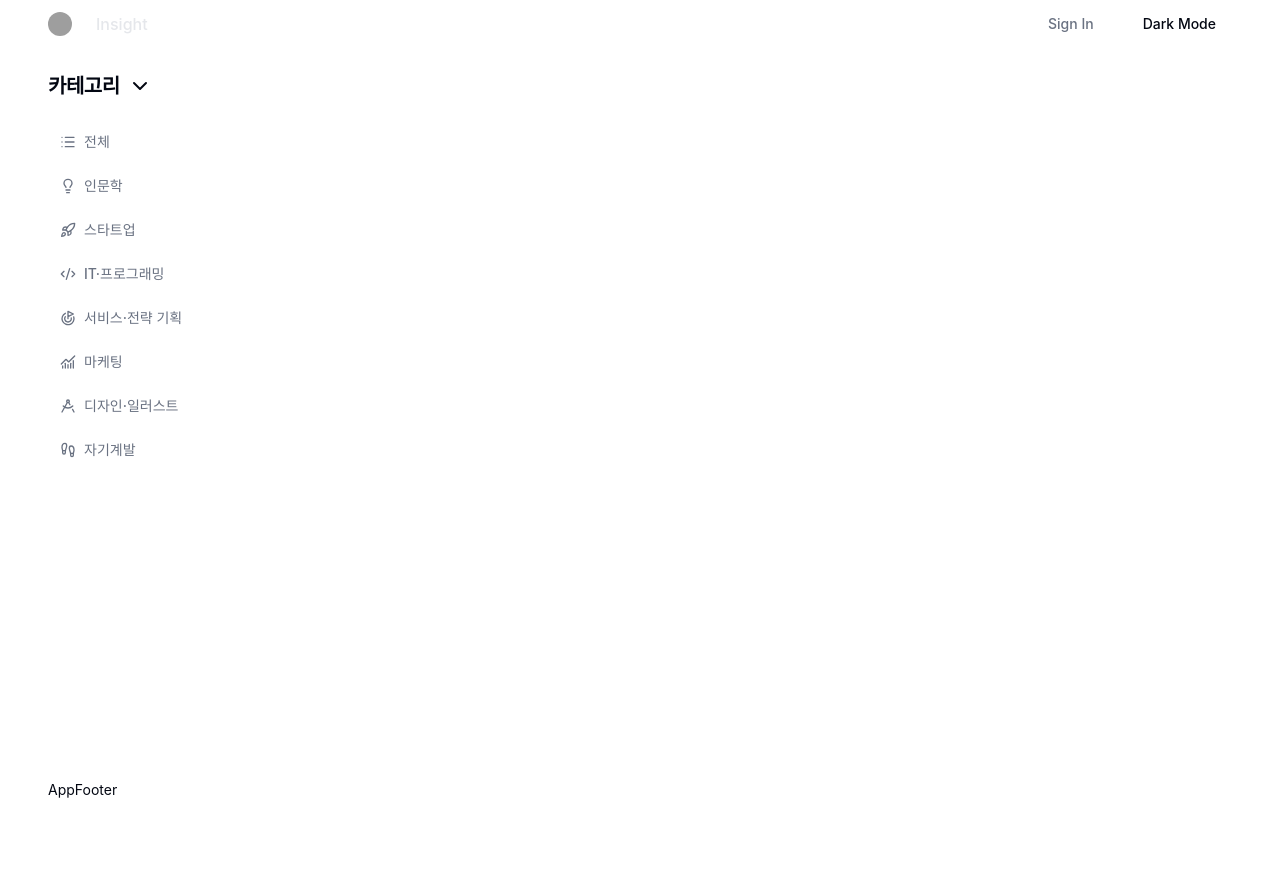
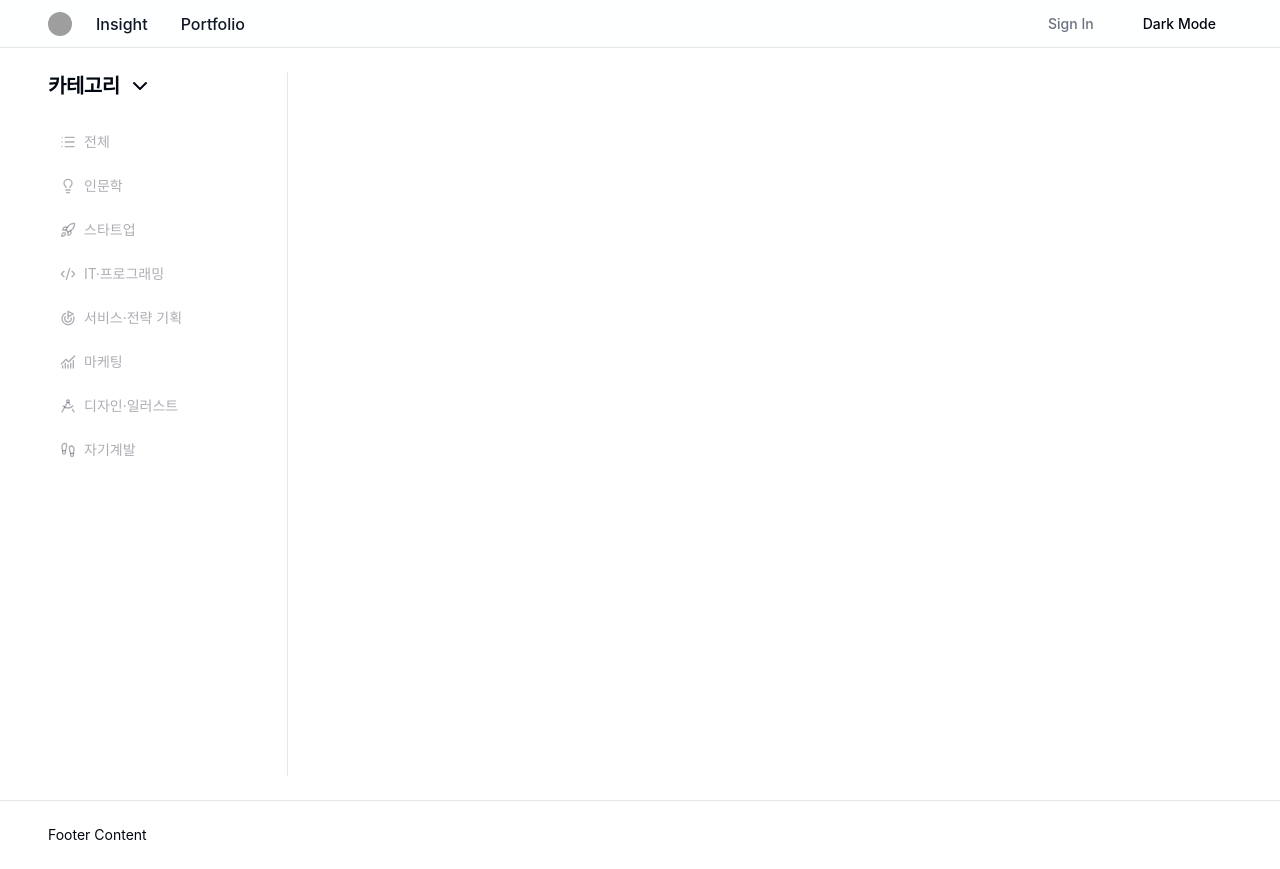
Before and after one commit to seunjin/jinseun-content, a Next.js app: page / in a window 1280 px wide. Before the commit the page ends 800 px from the top, so only its background shows below. Built offline with nearby package versions, Linux system fonts and the light colour scheme; grey boxes are pictures that could not be loaded; a web font is replaced by a local one.

Commit message:
feat: 레이아웃 스타일 수정

```diff
--- a/src/app/globals.css
+++ b/src/app/globals.css
@@ -77,8 +77,11 @@
   --sidebar-border: oklch(0.928 0.006 264.531);
   --sidebar-ring: oklch(0.707 0.022 261.325);
 
+  /* Layout */
   --header-height: 3rem;
   --global-inline-padding: 3rem;
+  --main-container-padding-block: 1.5rem;
+  --main-container-padding-inline: var(--global-inline-padding);
   --content-width: calc(80rem + 2 * var(--global-inline-padding));
   @media (width<=40rem) {
     --global-inline-padding: 1rem;
@@ -144,6 +147,7 @@
 
 .main-container {
   width: min(100%, var(--content-width));
-  padding-inline: var(--global-inline-padding);
+  padding: var(--main-container-padding-block)
+    var(--main-container-padding-inline);
   margin: 0 auto;
 }
--- a/src/components/layouts/AppContainer.tsx
+++ b/src/components/layouts/AppContainer.tsx
@@ -1,8 +1,26 @@
 import { cn } from "@shadcn/lib/utils";
 import React from "react";
+import AppSideBar from "./AppSideBar";
 
-const AppContainer = ({ children }: { children?: React.ReactNode }) => {
-  return <main className={cn("main-container", "py-6")}>{children}</main>;
+const AppContainer = ({
+  children,
+  className,
+  withSidebar = false,
+}: {
+  children?: React.ReactNode;
+  className?: string;
+  withSidebar?: boolean;
+}) => {
+  if (withSidebar) {
+    return (
+      <main className={cn("main-container", "flex gap-6", className)}>
+        <AppSideBar />
+        <div className="flex-1">{children}</div>
+      </main>
+    );
+  }
+
+  return <main className={cn("main-container", className)}>{children}</main>;
 };
 
 export default AppContainer;
--- a/src/components/layouts/AppFooter.tsx
+++ b/src/components/layouts/AppFooter.tsx
@@ -2,7 +2,11 @@
 import React from "react";
 
 const AppFooter = () => {
-  return <footer className={cn("main-container")}>AppFooter</footer>;
+  return (
+    <footer className={cn("border-t")}>
+      <div className={cn("main-container")}>Footer Content</div>
+    </footer>
+  );
 };
 
 export default AppFooter;
--- a/src/components/layouts/AppHeader.tsx
+++ b/src/components/layouts/AppHeader.tsx
@@ -7,11 +7,11 @@
 
 const AppHeader = () => {
   return (
-    <header className="sticky top-0 z-10 flex items-center w-full  bg-background backdrop-blur-md">
+    <header className="sticky top-0 z-10 flex items-center w-full  bg-background/10 backdrop-blur-md border-b h-[var(--header-height)]">
       <div
         className={cn(
           "main-container",
-          "h-[var(--header-height)] mx-auto flex items-center justify-between "
+          "h-full mx-auto flex items-center justify-between "
         )}
       >
         <div className="flex items-center gap-6">
@@ -23,11 +23,11 @@
             />
           </Link>
           <div className="flex items-center gap-4">
-            <Link href={"#"} className="font-medium text-base text-gray-200">
+            <Link href={"#"} className="font-medium text-base text-primary">
               Insight
             </Link>
             <Separator orientation="vertical" className="!h-3 !bg-white/40" />
-            <Link href={"#"} className="font-medium text-base text-white">
+            <Link href={"#"} className="font-medium text-base text-primary">
               Portfolio
             </Link>
           </div>
@@ -35,7 +35,7 @@
         <div className="flex items-center gap-2">
           <Button
             variant="ghost"
-            className="font-medium text-muted-foreground hover:text-white transition-[color] duration-300 cursor-pointer"
+            className="font-medium text-muted-foreground hover:text-shadow-primary transition-[color] duration-300 cursor-pointer"
           >
             Sign In
           </Button>
--- a/src/components/layouts/AppSideBar.tsx
+++ b/src/components/layouts/AppSideBar.tsx
@@ -2,10 +2,11 @@
 import { Button } from "@shadcn/ui/button";
 import { INSIGHT_CATEGORY } from "../../constants/category.constants";
 import Icon from "@components/lib/lucide-icons/Icon";
+import { cn } from "@shadcn/lib/utils";
 
 const AppSideBar = () => {
   return (
-    <aside className="w-60">
+    <aside className="sticky top-[calc(var(--header-height)+var(--main-container-padding-block))] h-[calc(100dvh-3rem-var(--header-height))] w-60 border-r pr-4 shrink-0 ">
       <div className="flex items-center gap-2 pb-6">
         <h4 className="scroll-m-20 text-xl font-semibold tracking-tight">
           카테고리
@@ -15,13 +16,19 @@
       <div>
         {INSIGHT_CATEGORY.map((category) => (
           <div key={category.id} className="flex items-center gap-2 mb-2">
-            <Button
-              variant="ghost"
-              className="flex items-center gap-2 text-muted-foreground hover:text-white hover:pl-6 transition-[padding-left,color] duration-500 w-full justify-start "
+            <button
+              className={cn(
+                "flex items-center gap-2 w-full justify-start px-3 py-2",
+                "text-primary/35  rounded-lg ",
+                "transition-[padding-left,color,background-color] duration-300",
+                "cursor-pointer",
+                "hover:text-primary hover:pl-5 hover:bg-border/30 dark:hover:bg-primary/20",
+                ""
+              )}
             >
-              <Icon name={category.icon} />
+              <Icon name={category.icon} size={16} />
               {category.label}
-            </Button>
+            </button>
           </div>
         ))}
       </div>
```
